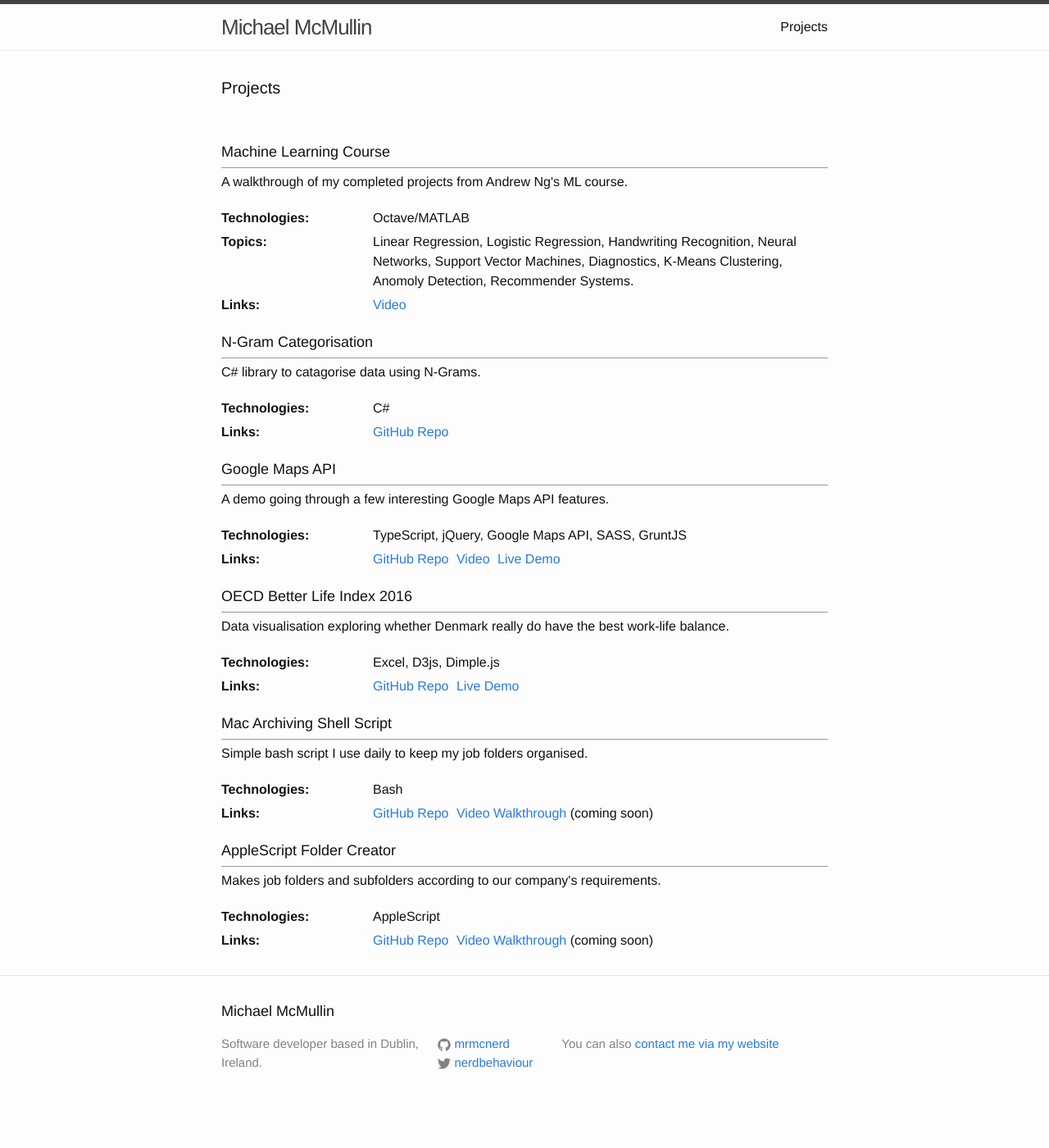
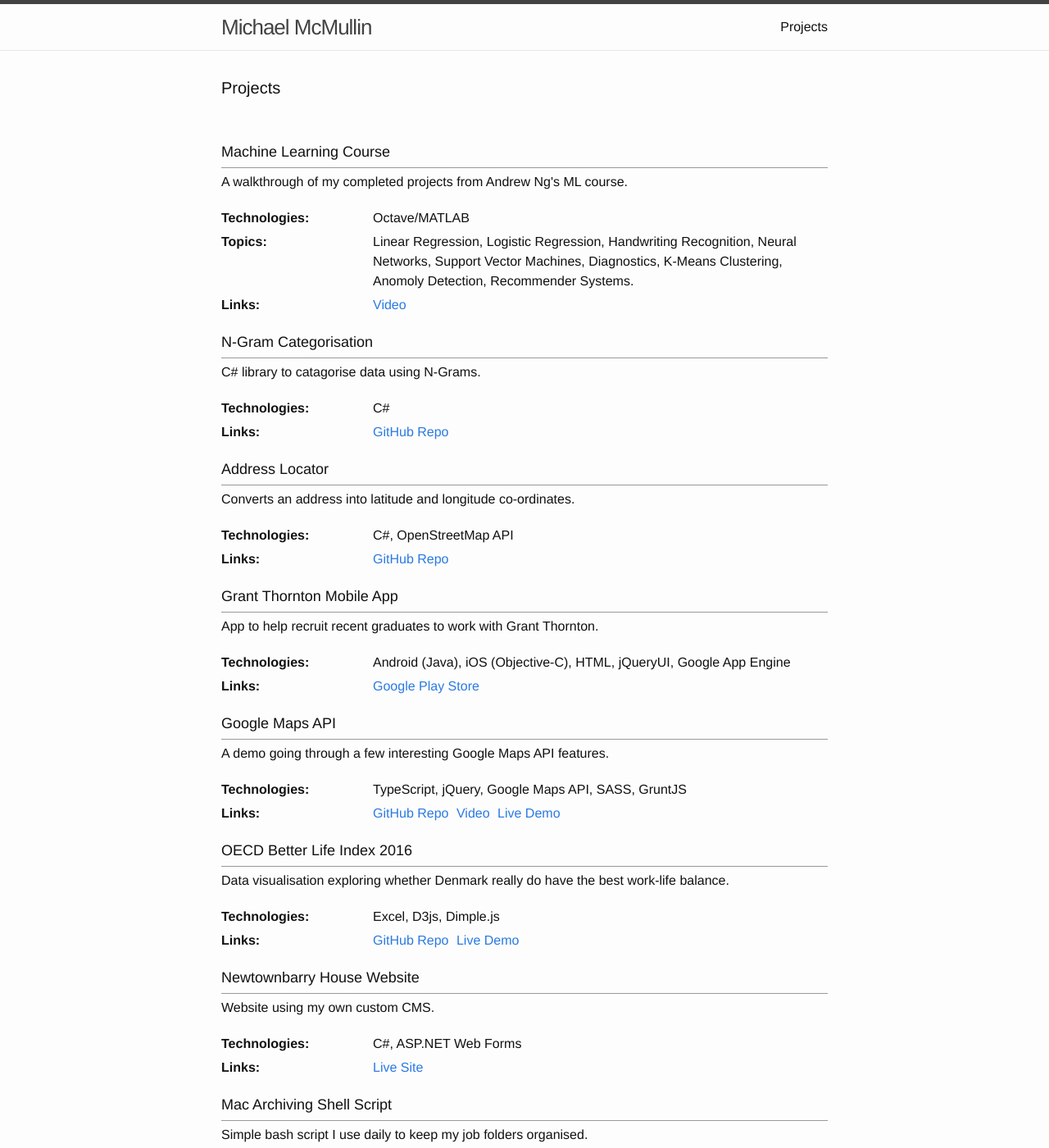
Before and after one commit to michaelmcmullin/michaelmcmullin.github.io, a Jekyll site: the page built from projects.md, in a window 1280 px wide and 1400 px high. Shown: the whole window at 82% size. Built offline with Jekyll 4.4.1, drawn with Linux system fonts in a browser that asks for light colours.

Commit message:
Add a few more projects
Address Locator, Newtownbarry House, Grant Thornton

```diff
--- a/projects.md
+++ b/projects.md
@@ -43,6 +43,38 @@ permalink: /projects/
   </li>
 
   <li>
+    <h3>Address Locator</h3>
+    <p>Converts an address into latitude and longitude co-ordinates.</p>
+    <dl>
+      <dt>Technologies</dt>
+      <dd>C#, OpenStreetMap API</dd>
+
+      <dt>Links</dt>
+      <dd>
+        <ul>
+          <li><a href="https://github.com/mrmcnerd/address-locator">GitHub Repo</a></li>
+        </ul>
+      </dd>
+    </dl>
+  </li>
+
+  <li>
+    <h3>Grant Thornton Mobile App</h3>
+    <p>App to help recruit recent graduates to work with Grant Thornton.</p>
+    <dl>
+      <dt>Technologies</dt>
+      <dd>Android (Java), iOS (Objective-C), HTML, jQueryUI, Google App Engine</dd>
+
+      <dt>Links</dt>
+      <dd>
+        <ul>
+          <li><a href="https://play.google.com/store/apps/details?id=com.bluearkdesign.grantthornton&hl=en">Google Play Store</a></li>
+        </ul>
+      </dd>
+    </dl>
+  </li>
+
+  <li>
     <h3>Google Maps API</h3>
     <p>A demo going through a few interesting Google Maps API features.</p>
     <dl>
@@ -78,6 +110,22 @@ permalink: /projects/
   </li>
 
   <li>
+    <h3>Newtownbarry House Website</h3>
+    <p>Website using my own custom CMS.</p>
+    <dl>
+      <dt>Technologies</dt>
+      <dd>C#, ASP.NET Web Forms</dd>
+
+      <dt>Links</dt>
+      <dd>
+        <ul>
+          <li><a href="http://newtownbarryhouse.com/">Live Site</a></li>
+        </ul>
+      </dd>
+    </dl>
+  </li>
+
+  <li>
     <h3>Mac Archiving Shell Script</h3>
     <p>Simple bash script I use daily to keep my job folders organised.</p>
     <dl>
@@ -88,7 +136,6 @@ permalink: /projects/
       <dd>
         <ul>
           <li><a href="https://github.com/mrmcnerd/backup-jobs">GitHub Repo</a></li>
-          <li><a href="#">Video Walkthrough</a> (coming soon)</li>
         </ul>
       </dd>
     </dl>
@@ -105,7 +152,6 @@ permalink: /projects/
       <dd>
         <ul>
           <li><a href="https://github.com/mrmcnerd/job-folders">GitHub Repo</a></li>
-          <li><a href="#">Video Walkthrough</a> (coming soon)</li>
         </ul>
       </dd>
     </dl>
```
